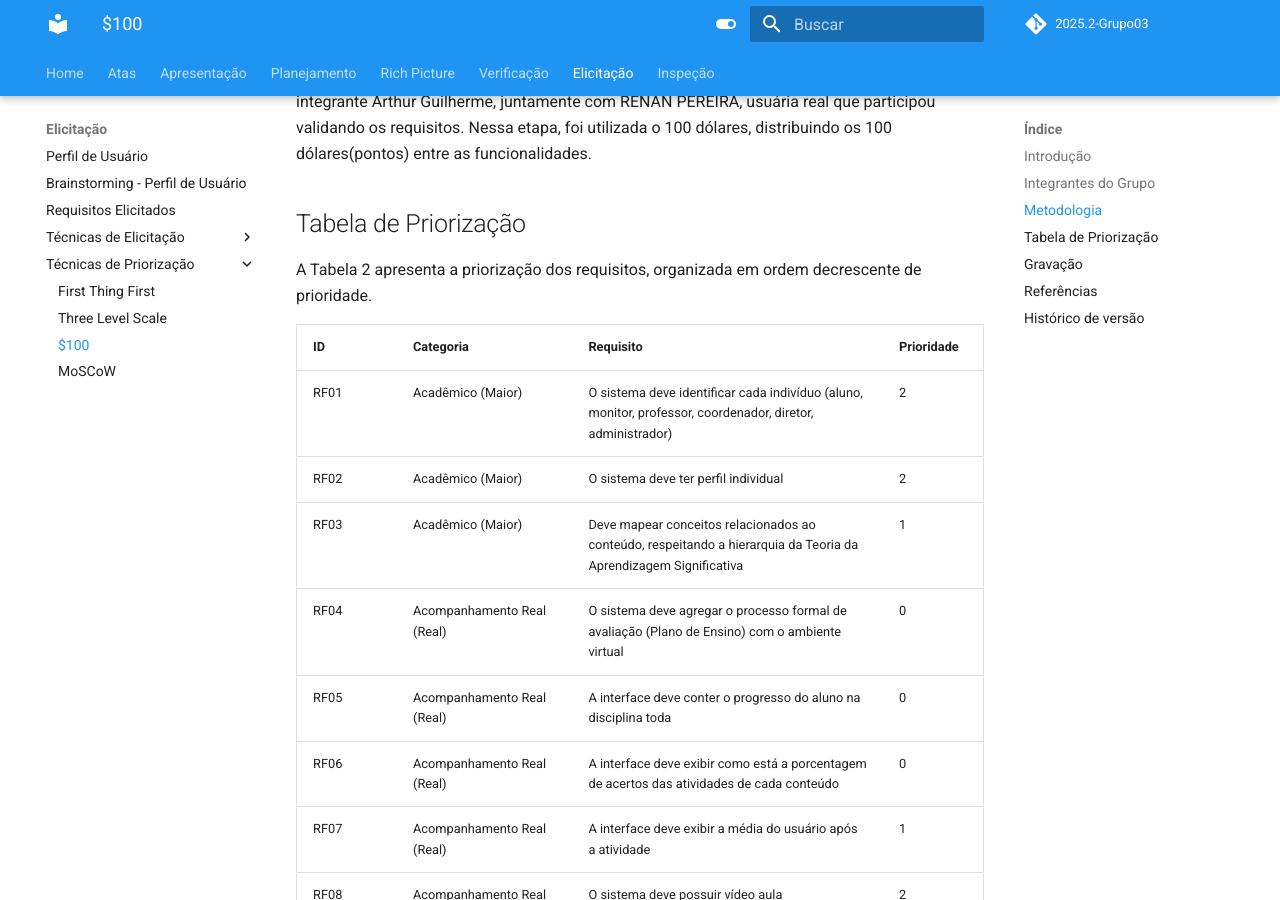
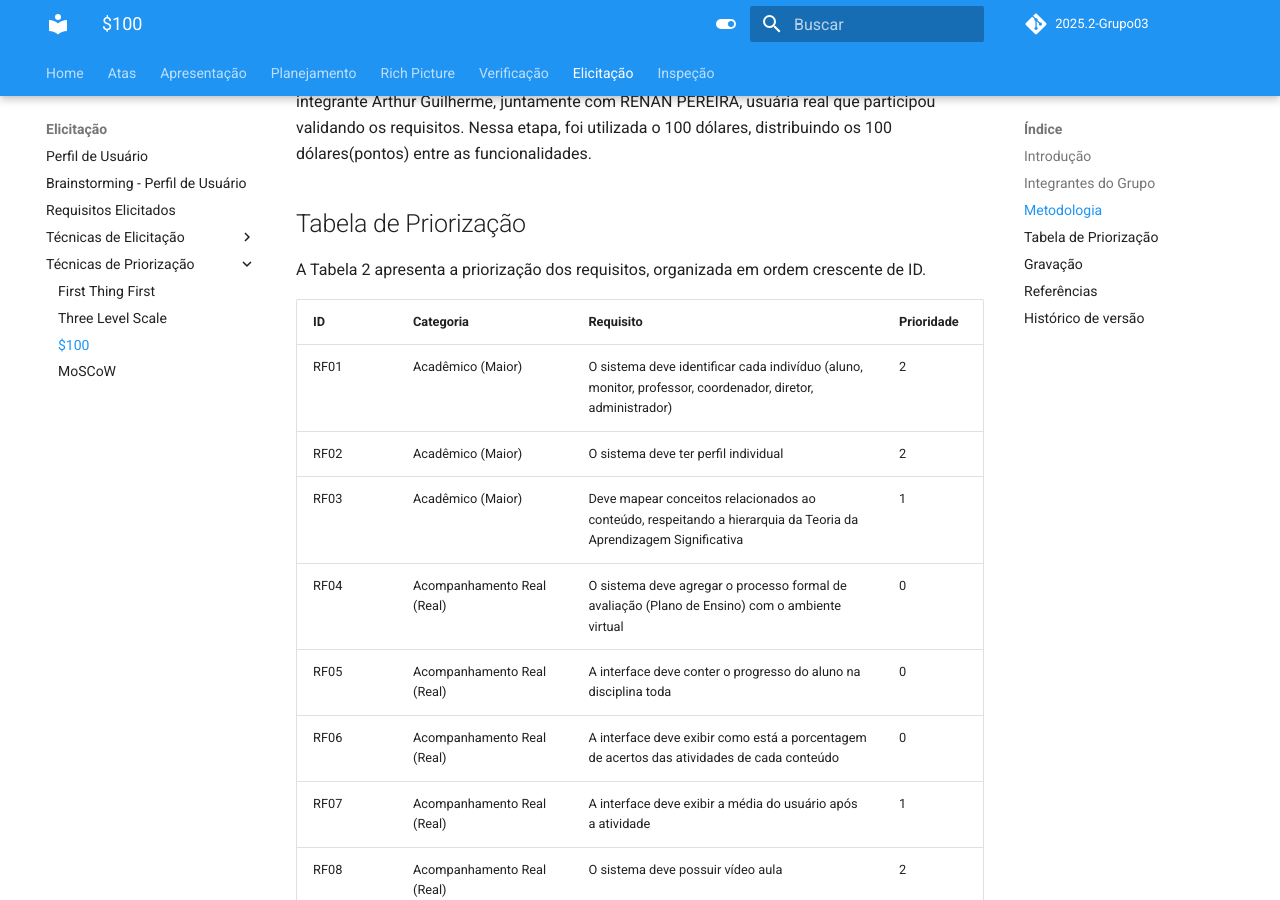
Before and after one commit to Requisitos-de-Software/2025.2-Grupo03, an MkDocs documentation site: the page built from docs/Elicitacao/100_dolares.md, in a window 1280 px wide and 900 px high, scrolled down 757 px. Built offline with MkDocs 1.6.1 and Material for MkDocs 9.7.7, drawn with Linux system fonts in a browser that asks for light colours; comment, search, counter and statistics services are not loaded; some of the changed text lies outside the part shown.

Commit message:
Update 100_dolares.md

```diff
--- a/docs/Elicitacao/100_dolares.md
+++ b/docs/Elicitacao/100_dolares.md
@@ -17,7 +17,7 @@ A Tabela 1 apresenta todos os integrantes da equipe que participaram da etapa de
 A atividade de tabulação e priorização dos requisitos foi conduzida presencialmente com o integrante Arthur Guilherme, juntamente com RENAN PEREIRA, usuária real que participou validando os requisitos. Nessa etapa, foi utilizada o 100 dólares, distribuindo os 100 dólares(pontos) entre as funcionalidades.
 
 ## Tabela de Priorização
-A Tabela 2 apresenta a priorização dos requisitos, organizada em ordem decrescente de prioridade.
+A Tabela 2 apresenta a priorização dos requisitos, organizada em ordem crescente de ID.
 
 | ID | Categoria                             | Requisito                                                                                                        | Prioridade |
 |--------|---------------------------------------|-------------------------------------------------------------------------------------------------------------------|------------|
@@ -55,8 +55,7 @@ A Tabela 2 apresenta a priorização dos requisitos, organizada em ordem decresc
 | RF50   | Sistema Tutor Inteligente             | O assistente virtual deve atuar como agente colaborativo na aprendizagem                                         | 2          |
 | RF51   | Sistema Tutor Inteligente             | O sistema deve apresentar ao professor qual aluno sabe sobre o conteúdo                                          | 1          |
 | RF52   | Sistema Tutor Inteligente             | O sistema deve apresentar ao professor qual aluno possui comportamento adequado                                  | 2          |
-
-|total|||100|
+|total| | |100|
 
 <div align="center"><strong>Autoria de <a href="https://github.com/ArthurGuilher62">Arthur Guilherme</a></strong></div>
 
```
